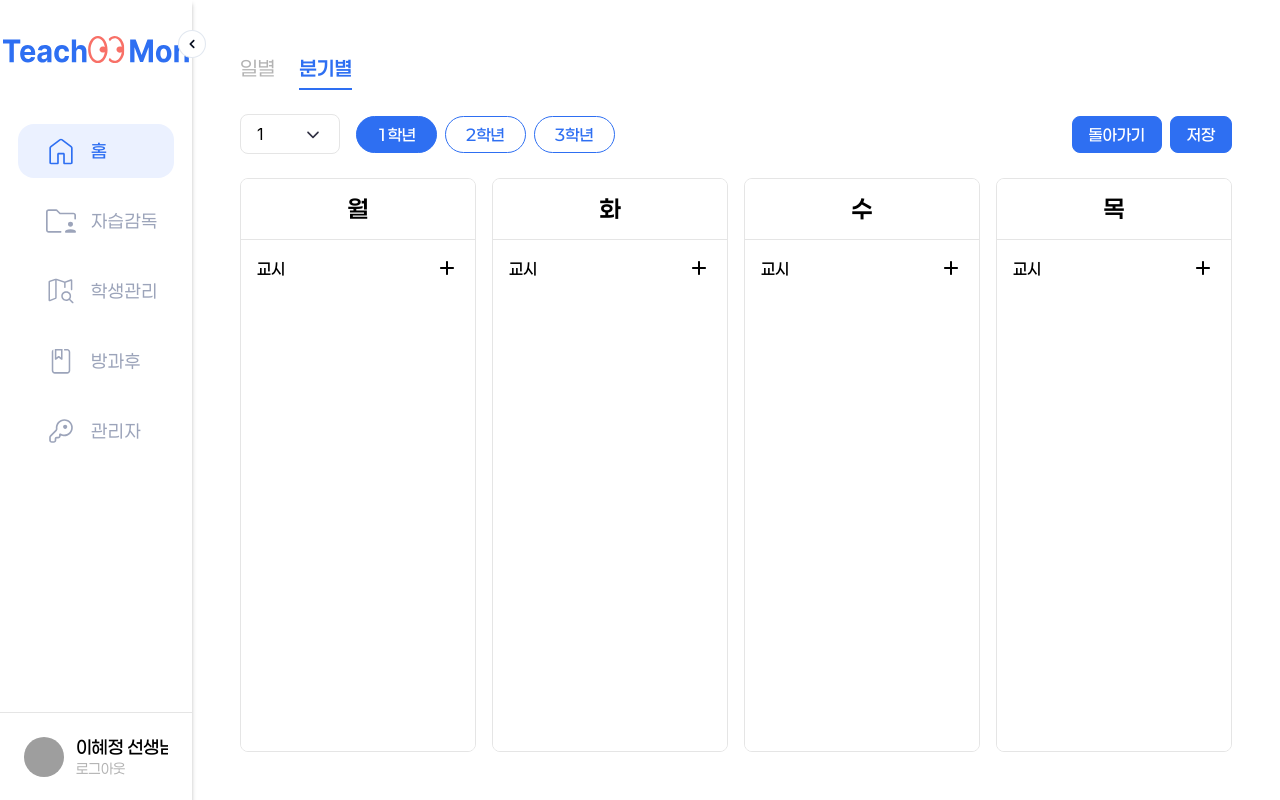
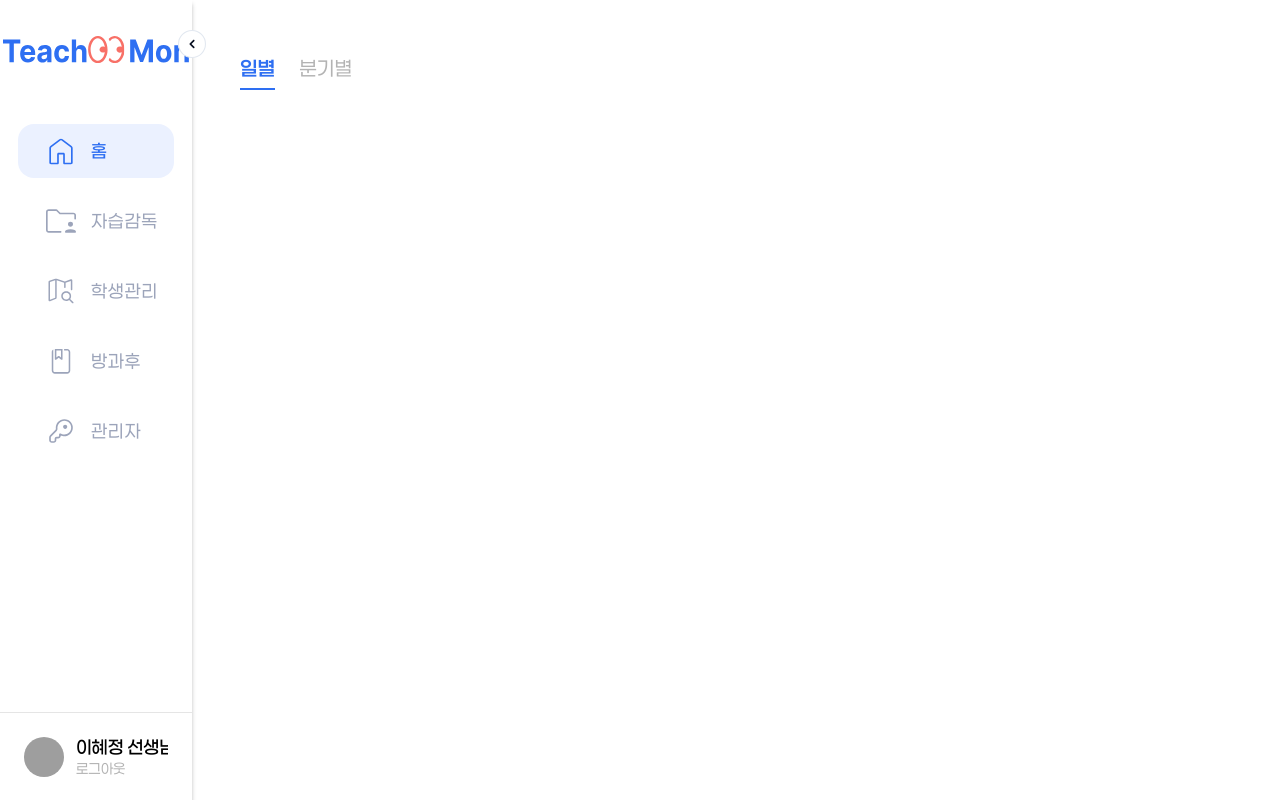
Before and after one commit to Teachers-Teachmon/Teachmon-Client-V2, a React (Vite) app: page /admin/self-study in a window 1280 px wide. Built offline with nearby package versions, Linux system fonts and the light colour scheme; grey boxes are pictures that could not be loaded.

Commit message:
feat(TC-23) :: 상수 분리 및 일별 기본 세팅

```diff
--- /dev/null
+++ b/src/constants/adminSelfStudy.ts
@@ -0,0 +1,12 @@
+export const DAY_LABELS = {
+  mon: '월',
+  tue: '화',
+  wed: '수',
+  thu: '목',
+} as const;
+
+export const PERIOD_OPTIONS = [
+  '7교시',
+  '8~9교시',
+  '10~11교시',
+];
--- a/src/containers/admin/self-study/quarterly/index.tsx
+++ b/src/containers/admin/self-study/quarterly/index.tsx
@@ -3,6 +3,7 @@ import { useNavigate } from 'react-router-dom';
 import * as S from './style';
 import Dropdown from '@/components/ui/input/dropdown';
 import Button from '@/components/ui/button';
+import { DAY_LABELS, PERIOD_OPTIONS } from '@/constants/adminSelfStudy';
 import plusIcon from '/icons/admin-self-study/plus.svg';
 import minusIcon from '/icons/admin-self-study/minus.svg';
 
@@ -20,19 +21,6 @@ interface DaySchedule {
   label: string;
   periods: PeriodItem[];
 }
-
-const DAY_LABELS: Record<DayOfWeek, string> = {
-  mon: '월',
-  tue: '화',
-  wed: '수',
-  thu: '목',
-};
-
-const PERIOD_OPTIONS = [
-  '7교시',
-  '8~9교시',
-  '10~11교시',
-];
 
 const QUARTER_OPTIONS: Quarter[] = [1, 2, 3, 4];
 
--- a/src/pages/admin/self-study/index.tsx
+++ b/src/pages/admin/self-study/index.tsx
@@ -6,7 +6,7 @@ import QuarterlySection from '@/containers/admin/self-study/quarterly';
 type TabType = 'daily' | 'quarterly';
 
 export default function SelfStudyPage() {
-  const [activeTab, setActiveTab] = useState<TabType>('quarterly');
+  const [activeTab, setActiveTab] = useState<TabType>('daily');
 
   return (
     <S.Container>
```
